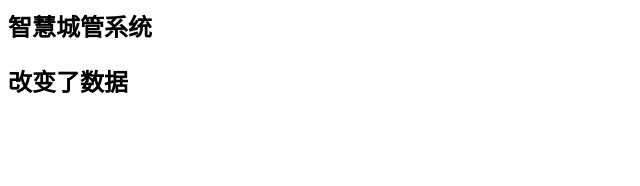
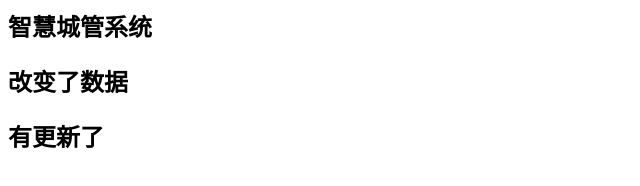
Before and after one commit to chengjunsun6/git_demo3, a plain HTML site: page index.html in a window 1280 px wide. Shown: the whole page, without its empty margins (0-640 px from the left). Drawn offline with Linux system fonts and the light colour scheme.

Commit message:
new update

```diff
--- a/index.html
+++ b/index.html
@@ -4,5 +4,6 @@
         <body>
 	<h2>智慧城管系统</h2>
 	<h2>改变了数据</h2>
+	<h2>有更新了</h2>
         </bod>
 </html>
```
